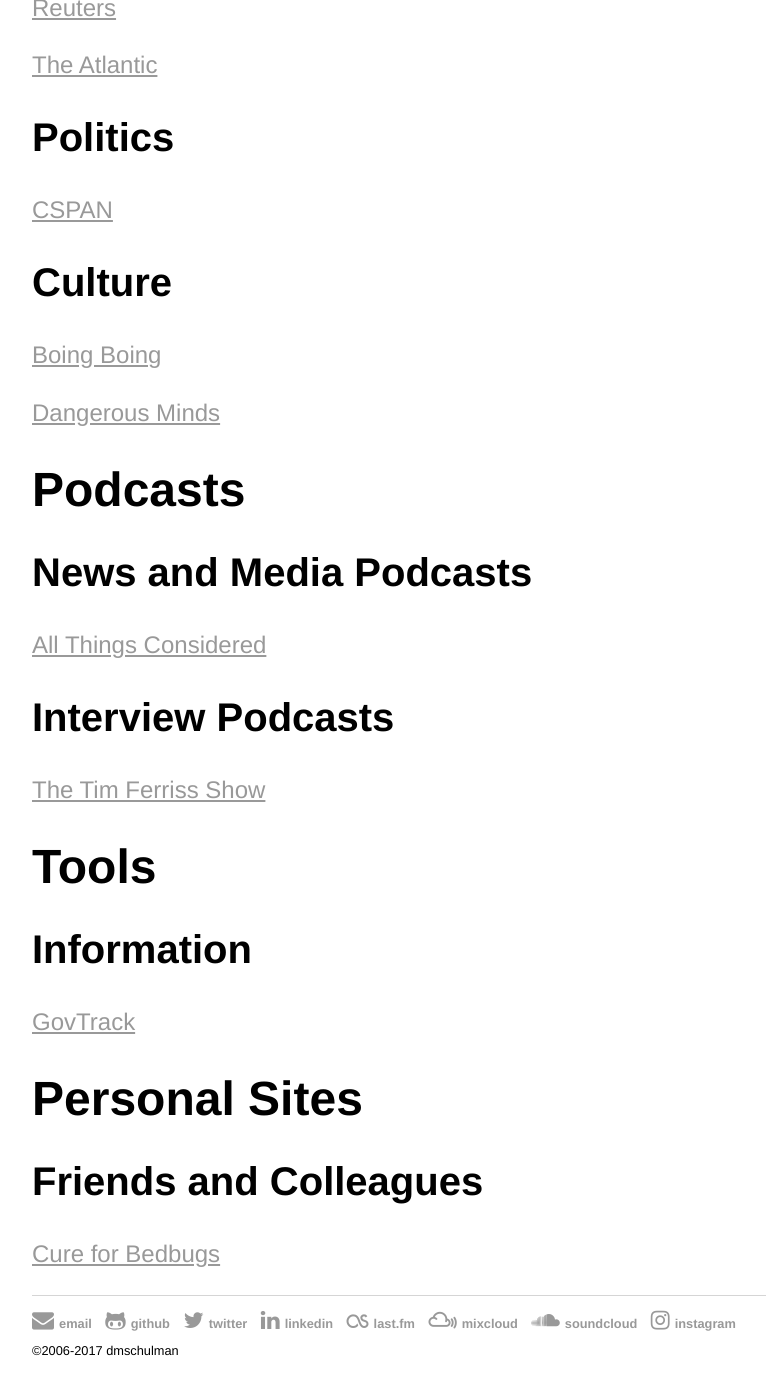
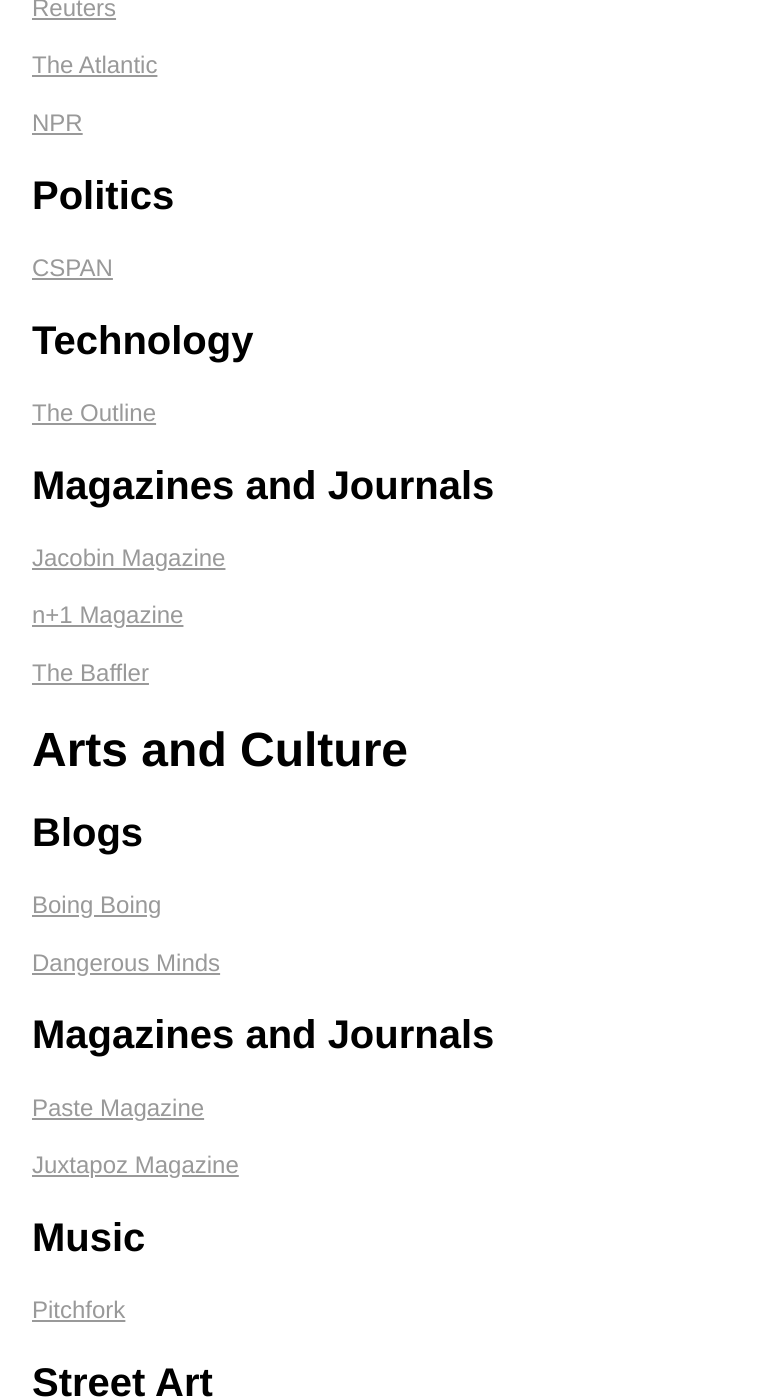
Before and after one commit to dmschulman/dmschulman.github.io, a Jekyll site: the page built from about/bookmarks.md, in a window 1280 px wide and 1400 px high, scrolled down 549 px. Shown: the whole window, without its empty margins (96-862 px from the left). Built offline with Jekyll 4.4.1, drawn with Linux system fonts in a browser that asks for light colours; before the commit the page ends 1920 px from its top, so only the background shows below that; some of the changed text lies outside the part shown.

Commit message:
Update/Create bookmarks.md

```diff
--- a/about/bookmarks.md
+++ b/about/bookmarks.md
@@ -20,15 +20,47 @@
 
 [The Atlantic](https://www.theatlantic.com/)
 
+[NPR](https://www.npr.org/)
+
 ## Politics
 
 [CSPAN](https://www.c-span.org)
 
-## Culture
+## Technology
+
+[The Outline](https://theoutline.com/)
+
+## Magazines and Journals
+
+[Jacobin Magazine](https://www.jacobinmag.com/)
+
+[n+1 Magazine](https://nplusonemag.com/)
+
+[The Baffler](https://thebaffler.com/)
+
+# Arts and Culture
+
+## Blogs
 
 [Boing Boing](https://boingboing.net/)
 
 [Dangerous Minds](https://dangerousminds.net/)
+
+## Magazines and Journals
+
+[Paste Magazine](https://www.pastemagazine.com/)
+
+[Juxtapoz Magazine](https://www.juxtapoz.com/)
+
+## Music
+
+[Pitchfork](https://pitchfork.com/)
+
+## Street Art
+
+[Wooster Collective](http://www.woostercollective.com/)
+
+[Brooklyn Street Art](http://www.brooklynstreetart.com/theblog/)
 
 # Podcasts
 
```
